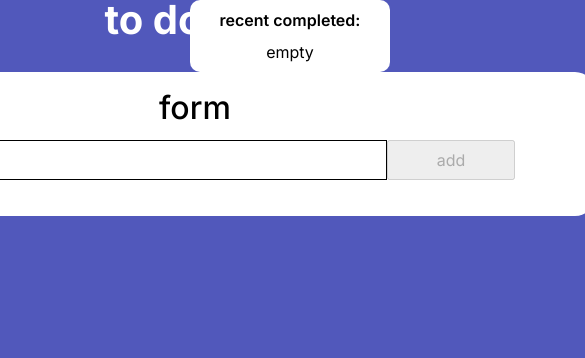
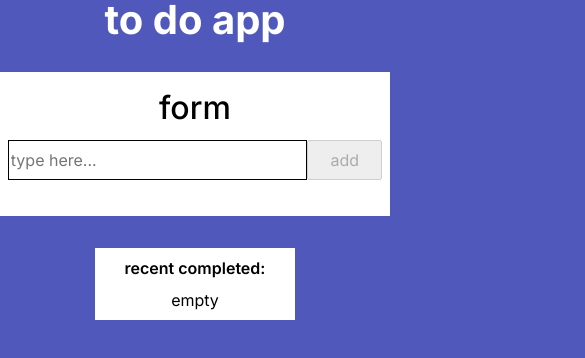
Before and after one commit to AialProkopev/todo-react, a React (Vite) app: page / in a window 390 px wide. Shown: the top 358 px of the page, 585 px wide, since content can reach past the window. Built offline with nearby package versions, Linux system fonts and the light colour scheme.

Commit message:
feat: add responsive

```diff
--- a/src/components/Todo/TodoForm/todoform.module.scss
+++ b/src/components/Todo/TodoForm/todoform.module.scss
@@ -14,3 +14,8 @@
 .todoForm__add {
   width: 20%;
 }
+@media screen and (max-width: 1300px) {
+  .todoForm {
+    width: 96%;
+  }
+}
--- a/src/components/Todo/TodoItem/todoitem.module.scss
+++ b/src/components/Todo/TodoItem/todoitem.module.scss
@@ -51,3 +51,10 @@
   width: 15%;
   height: 100%;
 }
+
+@media screen and (max-width: 1300px) {
+  .todoItem__edit, .todoItem__delete {
+    padding: 0;
+    font-size: 14px;
+  }
+}
--- a/src/components/Todo/TodoList/todolist.module.scss
+++ b/src/components/Todo/TodoList/todolist.module.scss
@@ -7,3 +7,9 @@
   flex-direction: column;
   gap: 1rem;
 }
+
+@media screen and (max-width: 1300px) {
+  .todoList {
+    width: 96%;
+  }
+}
--- a/src/components/Todo/todo.module.scss
+++ b/src/components/Todo/todo.module.scss
@@ -14,3 +14,9 @@
   font-size: 2rem;
   font-weight: 500;
 }
+@media screen and (max-width: 1300px) {
+  .todo {
+    width: 100%;
+    border-radius: 0;
+  }
+}
--- a/src/components/TodoHistory/todoHistory.module.scss
+++ b/src/components/TodoHistory/todoHistory.module.scss
@@ -19,3 +19,10 @@
 .todoHistory__list {
   width: 100%;
 }
+
+@media screen and (max-width: 1300px) {
+  .todoHistory {
+    position: static;
+    border-radius: 0;
+  }
+}
```
Also changed, not shown: src/styles/index.scss (line endings or trailing spaces).
